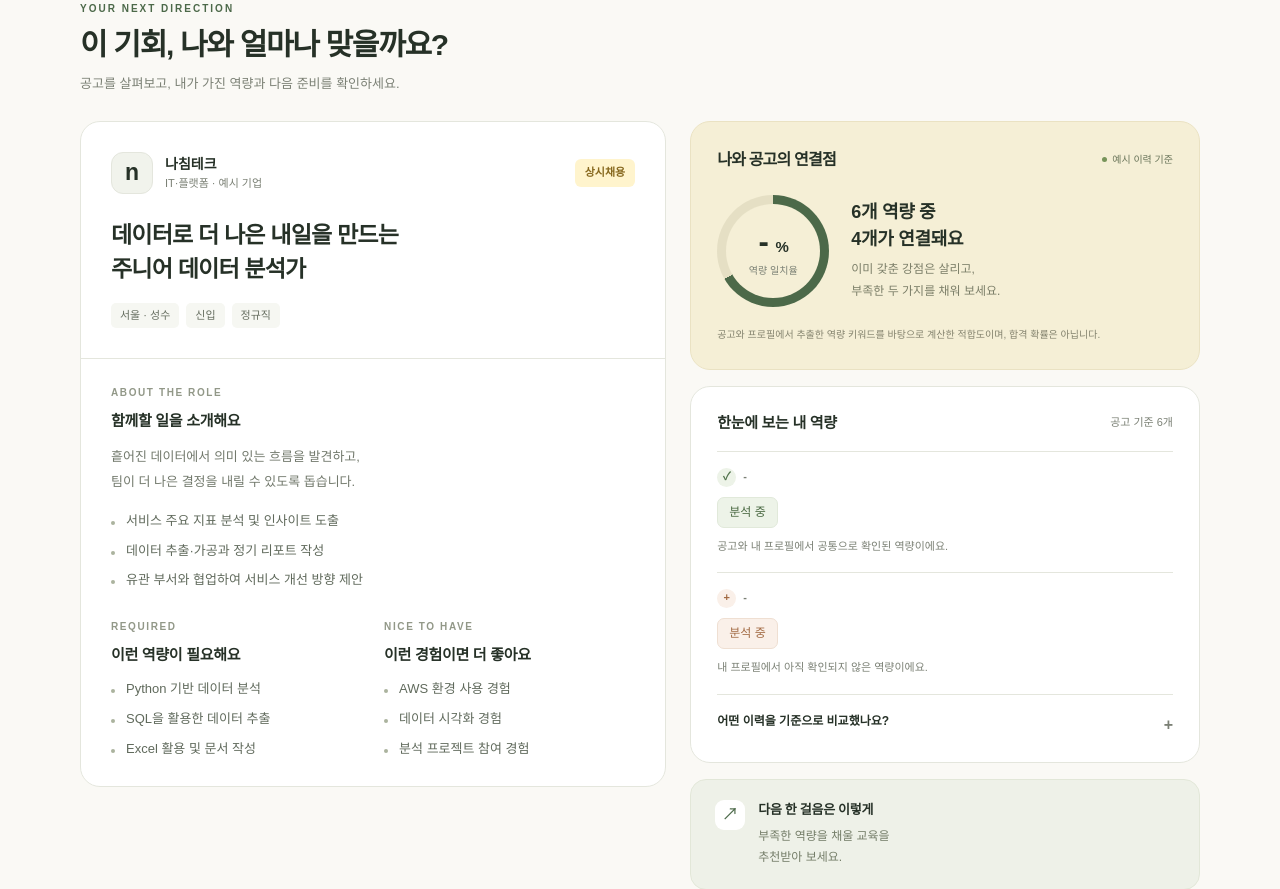
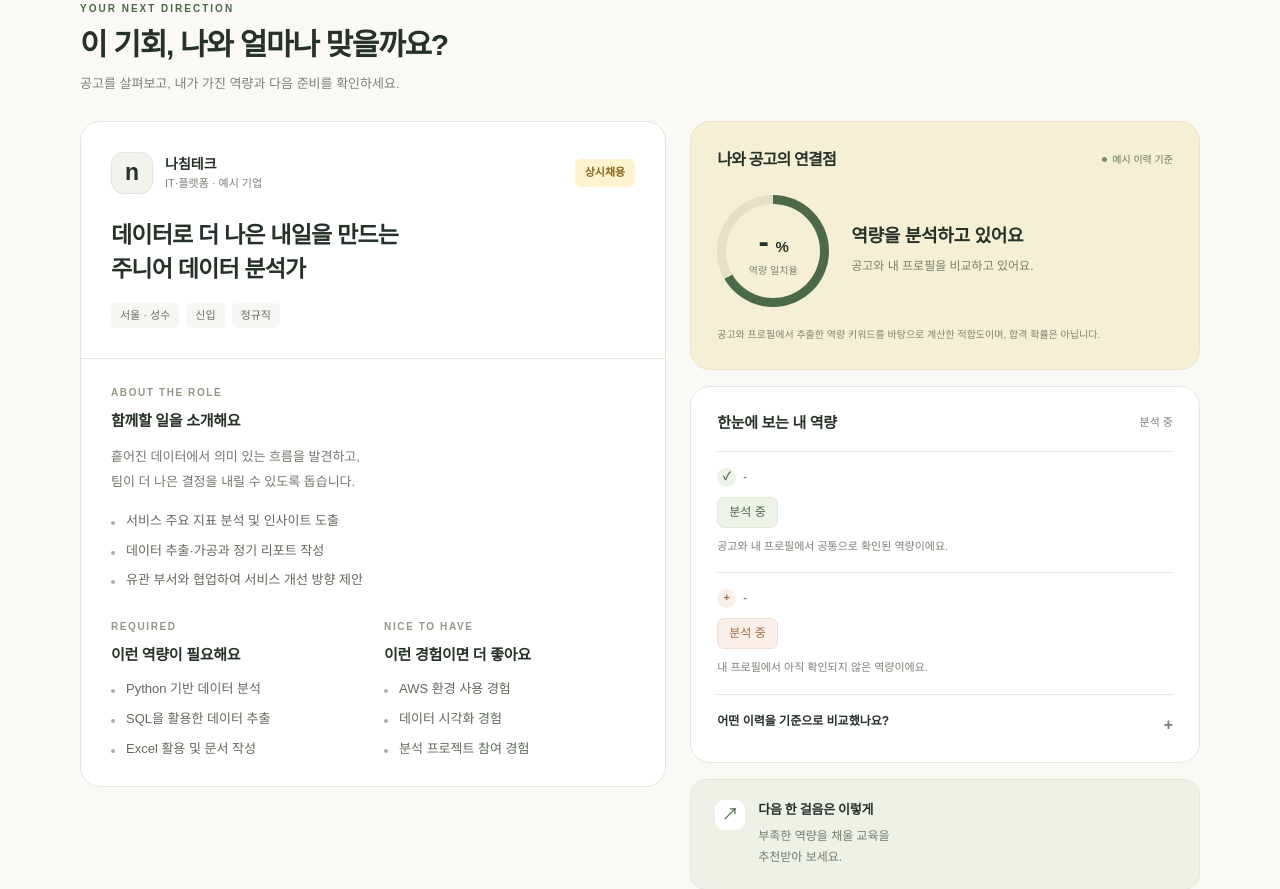
Before and after one commit to encore-ai-campus/aio-04-p1-team1, a Python web app: template modules/jd_match/templates/match.html in a window 1280 px wide. Shown: the part 157-1046 px from the top of the page. Run offline with Jinja, Linux system fonts and the light colour scheme; the template is opened without the code that fills it, so the values that code supplies are empty.

Commit message:
Render dynamic skill counts

```diff
--- a/modules/jd_match/templates/match.html
+++ b/modules/jd_match/templates/match.html
@@ -180,14 +180,10 @@
               </div>
               <div class="score-copy">
                 <h3 id="score-summary">
-                  6개 역량 중
-                  <br>
-                  4개가 연결돼요
+                  역량을 분석하고 있어요
                 </h3>
                 <p id="score-description">
-                  이미 갖춘 강점은 살리고,
-                  <br>
-                  부족한 두 가지를 채워 보세요.
+                  공고와 내 프로필을 비교하고 있어요.
                 </p>
               </div>
             </div>
@@ -200,9 +196,7 @@
               <h3>
                 한눈에 보는 내 역량
               </h3>
-              <span class="count">
-                공고 기준 6개
-              </span>
+              <span id="required-skills-count" class="count">분석 중</span>
             </div>
             <div class="skill-group">
               <div class="group-title">
@@ -893,6 +887,12 @@ footer  {
               ? matchedSkills.map(skill => `<span class="skill-chip">${text(skill)}</span>`).join("")
               : '<span class="skill-chip">확인된 충족 역량 없음</span>';
             const missingSkills = Array.isArray(score.missing_skills) ? score.missing_skills : [];
+            const requiredSkillCount = matchedSkills.length + missingSkills.length;
+            document.querySelector("#required-skills-count").textContent = `공고 기준 ${requiredSkillCount}개`;
+            document.querySelector("#score-summary").innerHTML = `${requiredSkillCount}개 역량 중<br>${matchedSkills.length}개가 연결돼요`;
+            document.querySelector("#score-description").innerHTML = missingSkills.length
+              ? `이미 갖춘 강점은 살리고,<br>부족한 ${missingSkills.length}가지를 채워 보세요.`
+              : "공고에서 요구하는 역량을 모두 확인했어요.";
             const grade = percent >= 80 ? "매우 잘 부합" : percent >= 60 ? "대부분 부합" : percent >= 40 ? "보통 수준으로 부합" : percent >= 20 ? "일부만 부합" : "거의 부합하지 않음";
             document.querySelector("#analysis-basis").textContent =
               `역량 적합도 ${percent}% · ${grade}. 공고 요구사항과 내 프로필 역량을 비교했어요. ` +
@@ -906,8 +906,6 @@ footer  {
               `conic-gradient(var(--green) 0 ${percent * 3.6}deg, #e5dfc4 ${percent * 3.6}deg 360deg)`;
             document.querySelector("#score-ring").setAttribute("aria-label", `역량 일치율 ${percent}%`);
             document.querySelector("#score-source").textContent = "AI 분석 결과";
-            document.querySelector("#score-summary").innerHTML = `AI 분석 결과<br>${percent}% 적합해요`;
-            document.querySelector("#score-description").textContent = "내 희망직무·보유역량과 공고의 직무·주요 업무·자격요건·우대사항을 비교한 결과입니다.";
           })
           .catch(error => {
             document.querySelector("#analysis-loading").hidden = true;
```
